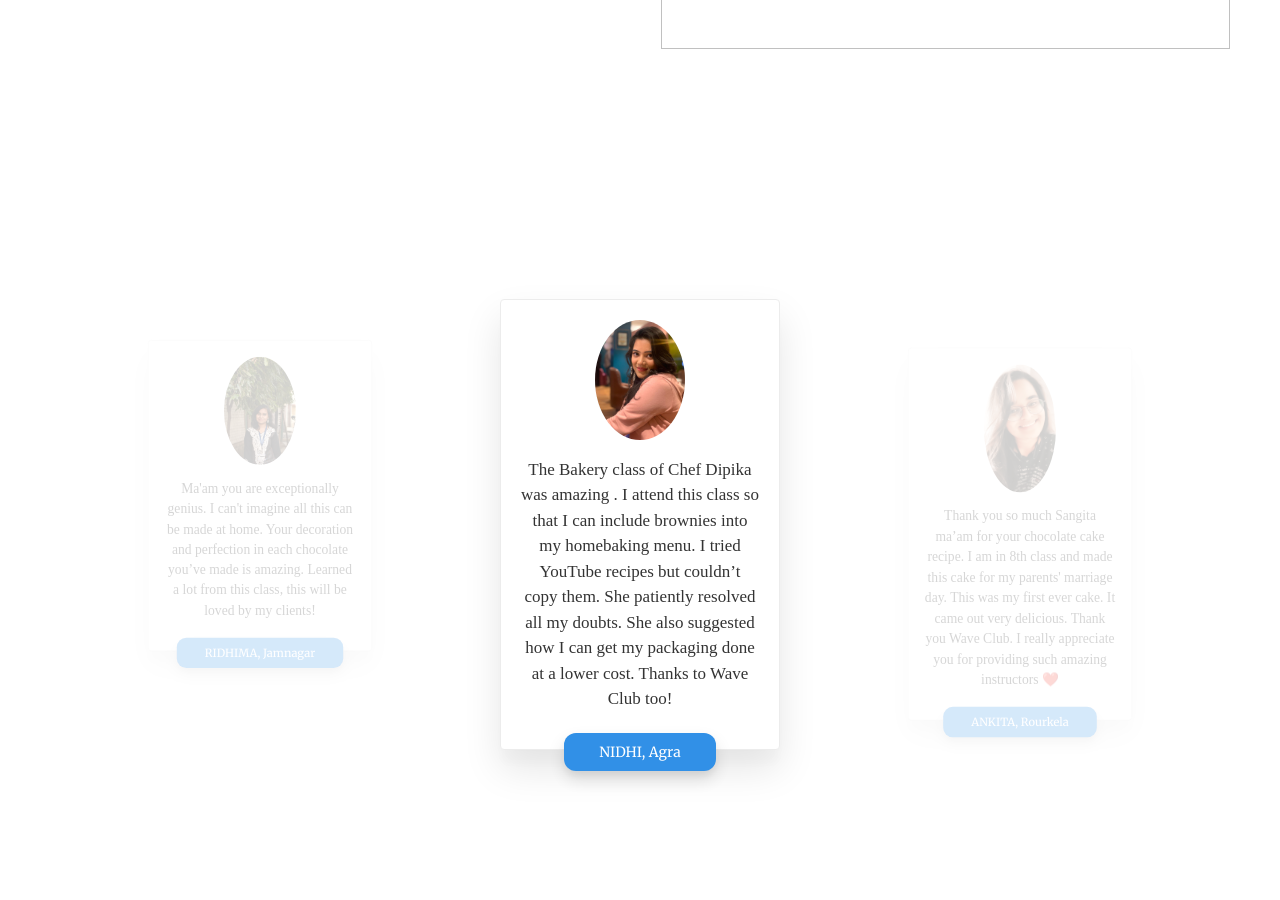
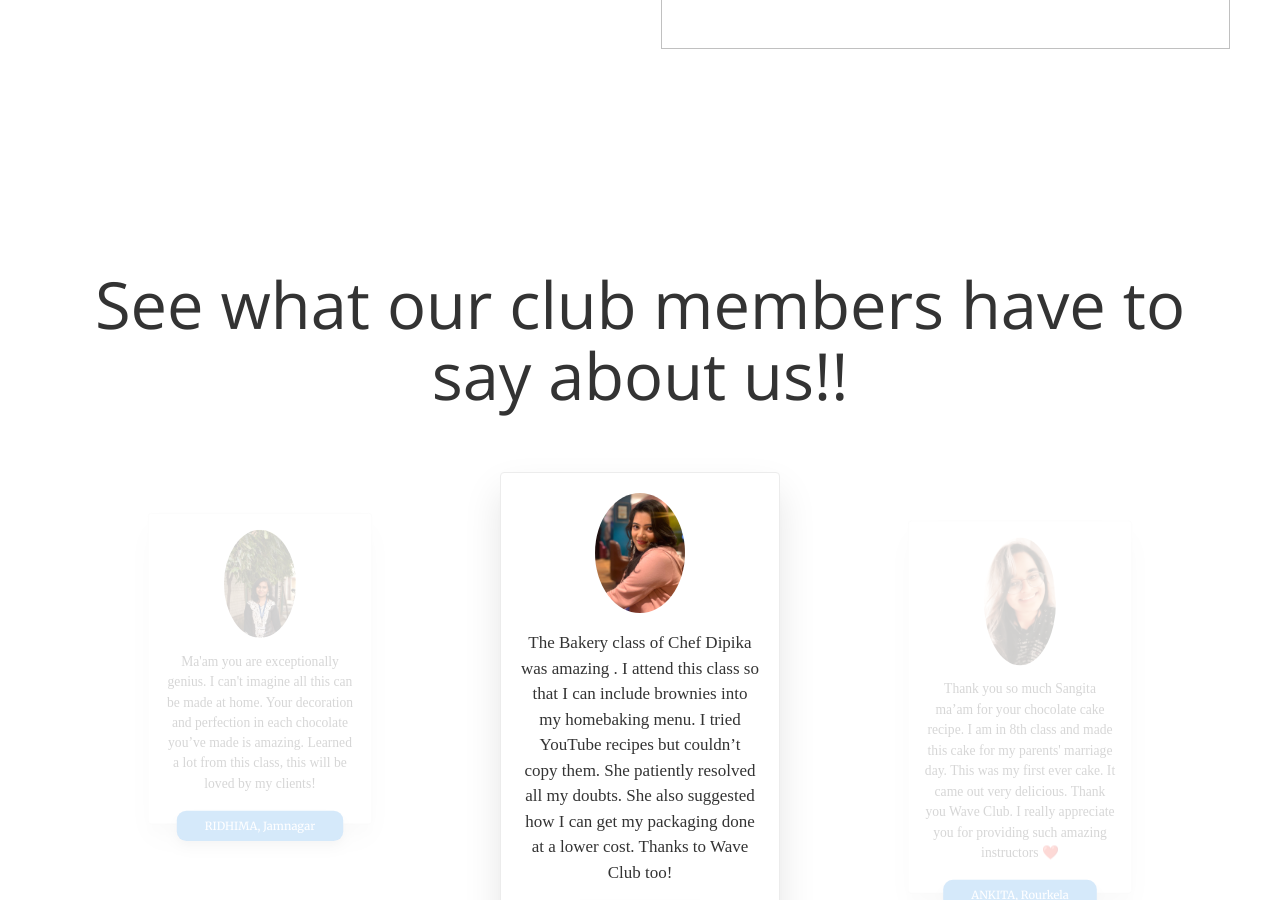
Before and after one commit to Wave-Club-in/wave-site, a Jekyll site: the page built from index.html, in a window 1280 px wide and 900 px high, scrolled down 3271 px. Built offline with Jekyll 4.4.1, drawn with Linux system fonts in a browser that asks for light colours; nearby versions of some CDN libraries; library files that are not in the unit come from our copies.

Commit message:
Update testimonial.html

```diff
--- a/_includes/testimonial.html
+++ b/_includes/testimonial.html
@@ -35,6 +35,7 @@
 <html>
 <section class="testimonials">
 	<div class="container">
+		<h1 style = "text-align : center; font-size : 32px;"> See what our club members have to say about us!!</h1>
 
       <div class="row">
         <div class="col-sm-12">
```
